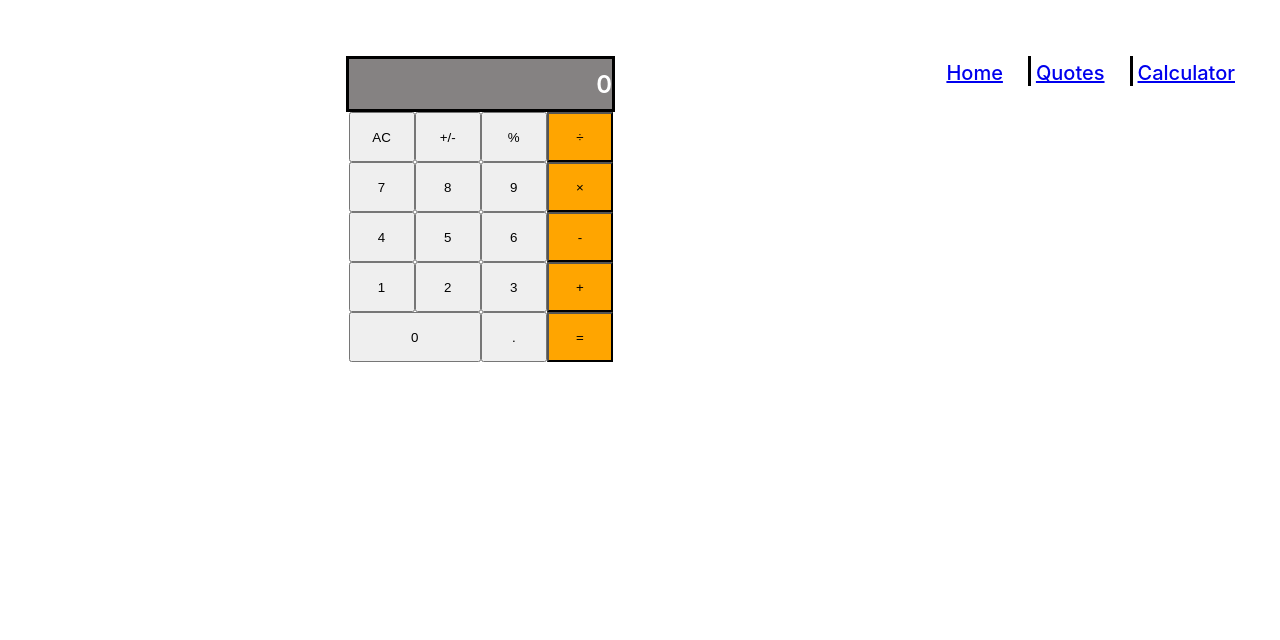
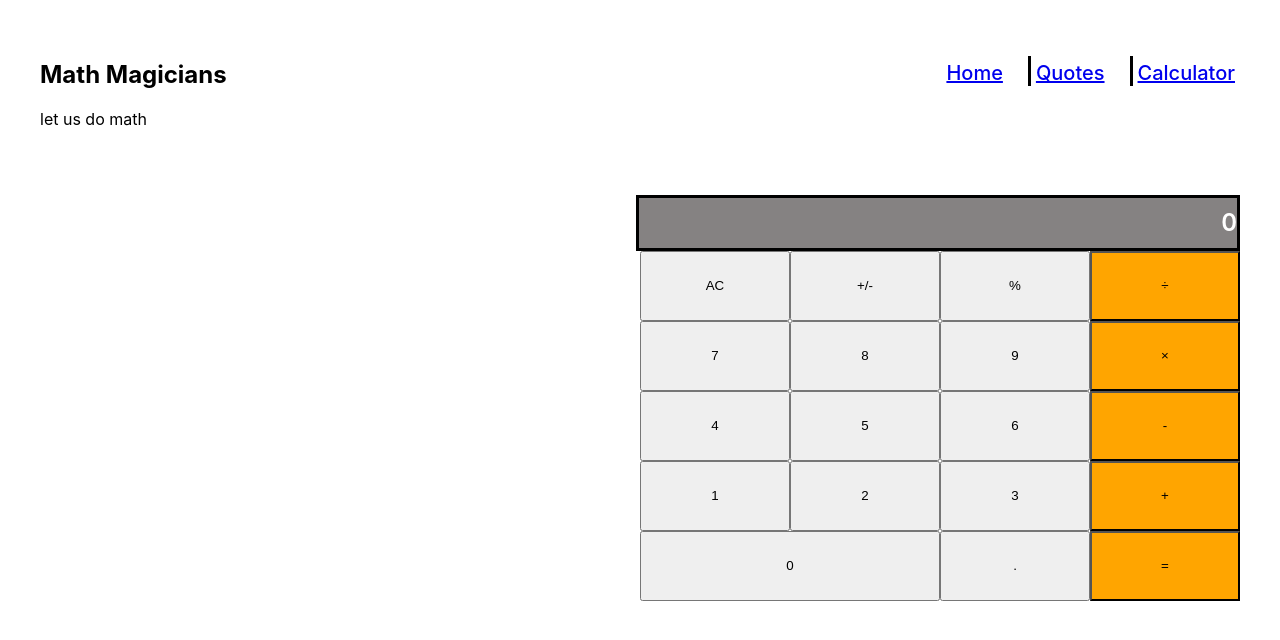
Before and after one commit to Tracy-miranja/math-magician, a React (Create React App) app: page /Calculator in a window 1280 px wide. Shown: the top 640 px of the page. Built offline with nearby package versions, Linux system fonts and the light colour scheme.

Commit message:
Add paragraph and style to calculator page

```diff
--- a/src/components/Calculator.js
+++ b/src/components/Calculator.js
@@ -29,7 +29,9 @@ function Display() {
 
   return (
     <section className="container">
-
+      <h1>Math Magicians</h1>
+      <div className="finaal">
+        <p>let us do math</p>
         <div className="all">
           <div className="screen">
             { displayValues()}
@@ -56,6 +58,7 @@ function Display() {
             <button type="button" className="Orange" onClick={() => onButtonClick('=')}>=</button>
           </div>
         </div>
+      </div>
     </section>
   );
 }
--- a/src/components/Quote.js
+++ b/src/components/Quote.js
@@ -32,10 +32,12 @@ const Apps = () => {
     quotesApi();
   }, [setQuotes, setIsLoading]);
   return (
-    <div className="quotesbox">
-      {isLoading ? loadingMessage : null}
-      {hasError ? errorMessage : null}
-      {quotes && Array.isArray(quotes)
+    <>
+      <h1>Math Magicians</h1>
+      <div className="quotesbox">
+        {isLoading ? loadingMessage : null}
+        {hasError ? errorMessage : null}
+        {quotes && Array.isArray(quotes)
         && quotes.map((data) => (
           <div key={id()}>
             <h1>
@@ -48,7 +50,8 @@ const Apps = () => {
             {/* <h3 /> */}
           </div>
         ))}
-    </div>
+      </div>
+    </>
   );
 };
 
--- a/src/index.css
+++ b/src/index.css
@@ -27,7 +27,7 @@ code {
 }
 
 .Keys {
-  width: 30%;
+  width: 50%;
   display: grid;
   grid-template-columns: 1fr 1fr 1fr 1fr;
 }
@@ -37,7 +37,7 @@ code {
 }
 
 button {
-  height: 50px;
+  height: 70px;
 }
 
 .Zero {
@@ -46,7 +46,7 @@ button {
 
 .screen {
   display: flex;
-  width: 29.8%;
+  width: 49.8%;
   height: 50px;
   align-items: center;
   justify-content: flex-end;
@@ -71,8 +71,9 @@ button {
 .all {
   display: flex;
   flex-direction: column;
-  justify-content: center;
-  align-items: center;
+  justify-content: flex-end;
+  align-items: flex-end;
+  padding-top: 50px;
 }
 
 .quotesbox {
```
Lines whose indentation alone changed are shown as unchanged.
